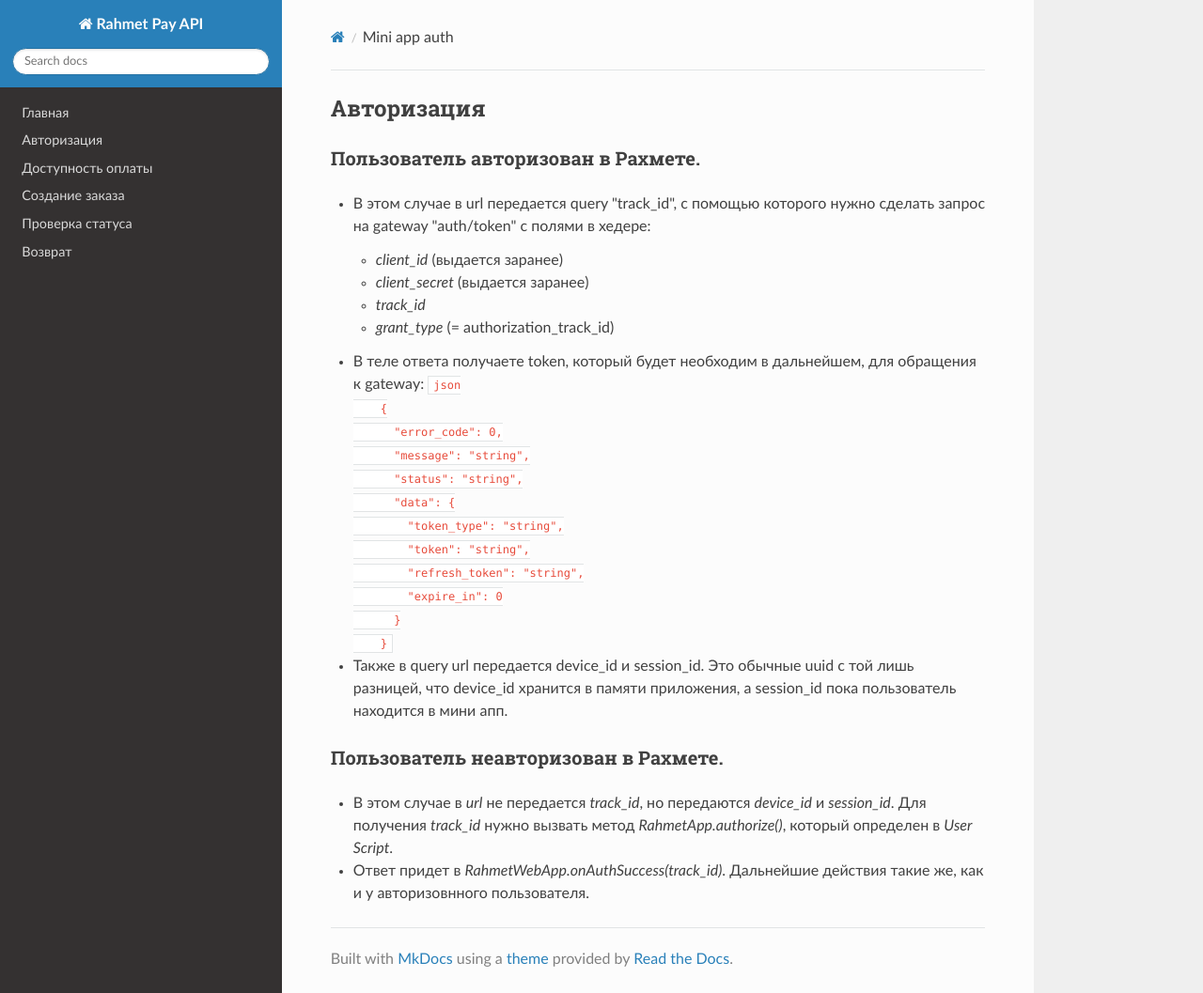
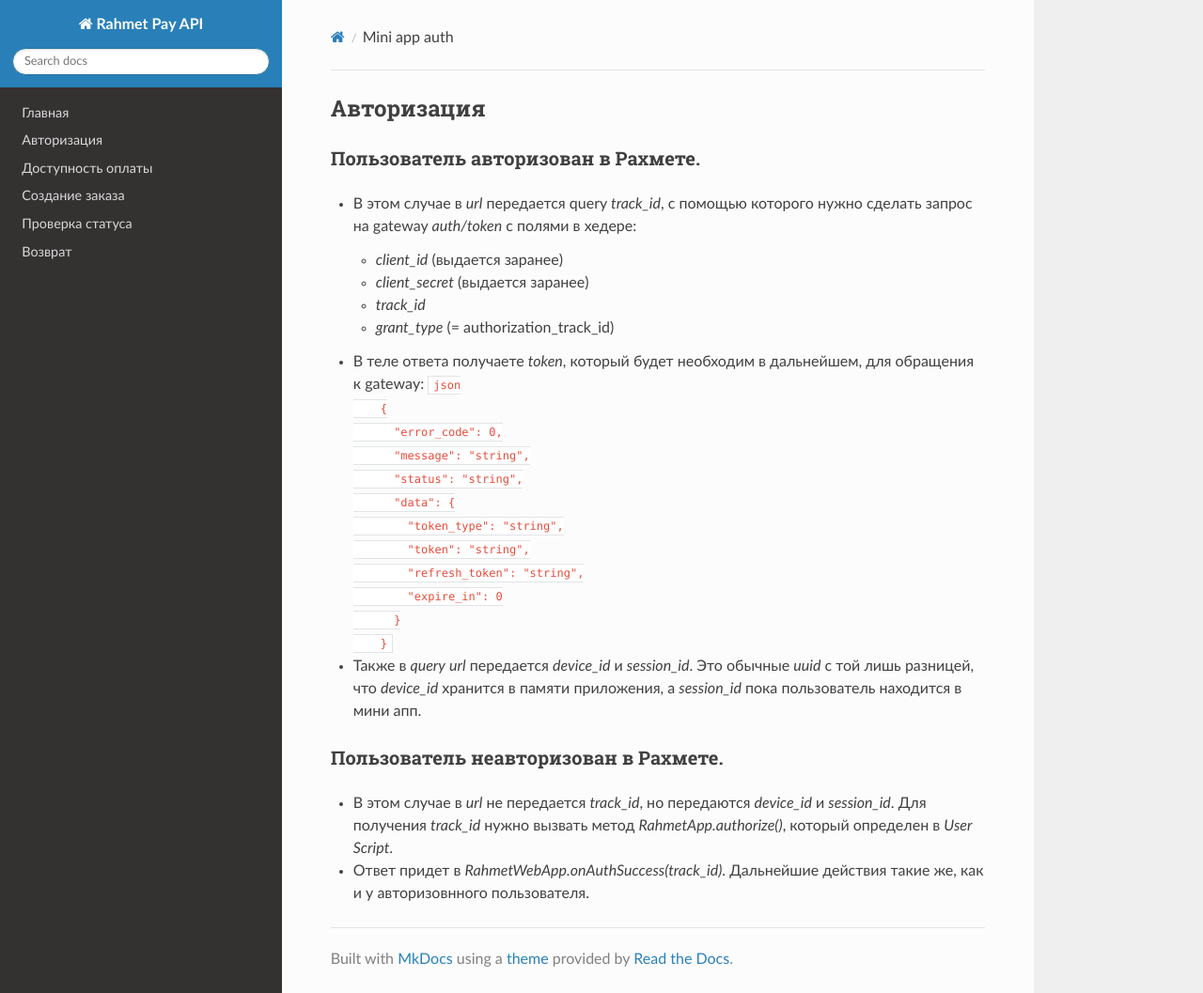
Before and after one commit to rahmetapp/docs, an MkDocs documentation site: the page built from docs/mini app auth.md, in a window 1280 px wide and 1057 px high. Shown: the whole window at 94% size. Built offline with MkDocs 1.6.1, drawn with Linux system fonts in a browser that asks for light colours; nearby versions of some CDN libraries; old or Windows-style settings are respelled for this version of MkDocs.

````diff
--- a/docs/mini app auth.md
+++ b/docs/mini app auth.md
@@ -1,13 +1,13 @@
 ## Авторизация
 
 ### Пользователь авторизован в Рахмете.
-- В этом случае в url передается query "track_id", c помощью которого нужно сделать запрос на gateway "auth/token" с полями в хедере:
+- В этом случае в *url* передается query *track_id*, c помощью которого нужно сделать запрос на gateway *auth/token* с полями в хедере:
     - *client_id* (выдается заранее)
     - *client_secret* (выдается заранее)
     - *track_id*
     - *grant_type* (= authorization_track_id)
 
-- В теле ответа получаете token, который будет необходим в дальнейшем, для обращения к gateway:
+- В теле ответа получаете *token*, который будет необходим в дальнейшем, для обращения к gateway:
     ```json
     {
       "error_code": 0,
@@ -21,7 +21,7 @@
       }
     }
     ```
-- Также в query url передается device_id и session_id. Это обычные uuid с той лишь разницей, что device_id хранится в памяти приложения, а session_id пока пользователь находится в мини апп.
+- Также в *query* *url* передается *device_id* и *session_id*. Это обычные *uuid* с той лишь разницей, что *device_id* хранится в памяти приложения, а *session_id* пока пользователь находится в мини апп.
 ### Пользователь неавторизован в Рахмете.
 - В этом случае в *url* не передается *track_id*, но передаются *device_id* и *session_id*. Для получения *track_id* нужно вызвать метод *RahmetApp.authorize()*, который определен в *User Script*.
 - Ответ придет в *RahmetWebApp.onAuthSuccess(track_id)*. Дальнейшие действия такие же, как и у авторизовнного пользователя.
````
